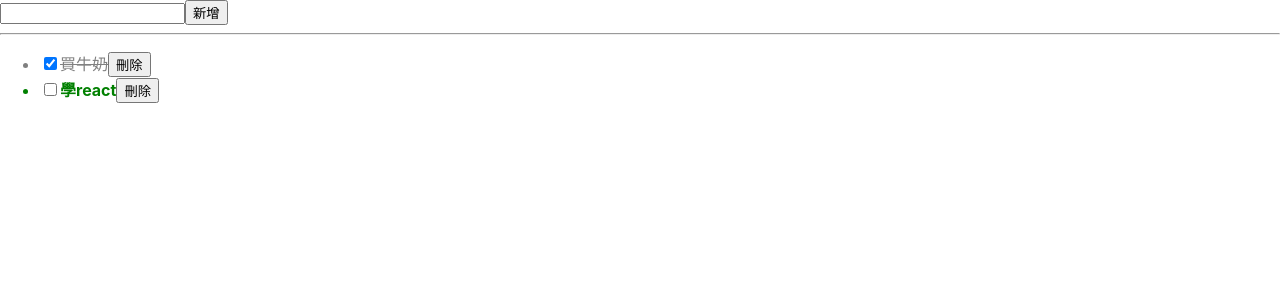
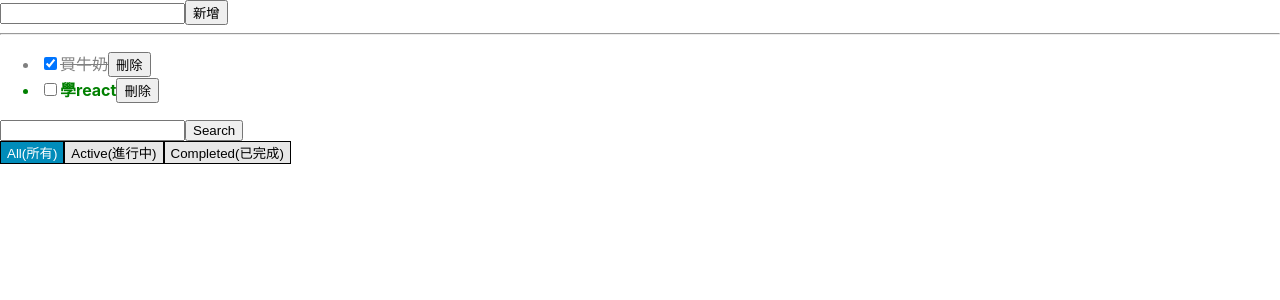
Before and after one commit to JoeChou0810/react, a React (Create React App) app: page / in a window 1280 px wide. Shown: the top 300 px of the page. Built offline with nearby package versions, Linux system fonts and the light colour scheme.

Commit message:
todoList

```diff
--- a/src/1215/4.todo/TodoApp.js
+++ b/src/1215/4.todo/TodoApp.js
@@ -1,7 +1,7 @@
 import { useState } from 'react'
 
 import AddForm from './AddForm'
-import TodoList from './TodoList'
+import TodoList from './TodoList/TodoList'
 
 import './TodoApp.css'
 
--- /dev/null
+++ b/src/1216/1.todo-p2/AddForm.js
@@ -0,0 +1,37 @@
+import { useState } from 'react'
+
+function AddForm({ addTodo }) {
+  const [inputValue, setInputValue] = useState('')
+
+  return (
+    <>
+      <input
+        type="text"
+        value={inputValue}
+        onChange={(e) => {
+          setInputValue(e.target.value)
+        }}
+        onKeyDown={(e) => {
+          if (e.key === 'Enter') {
+            addTodo(inputValue)
+
+            // 清空文字輸入框
+            setInputValue('')
+          }
+        }}
+      />
+      <button
+        onClick={() => {
+          addTodo(inputValue)
+
+          // 清空文字輸入框
+          setInputValue('')
+        }}
+      >
+        新增
+      </button>
+    </>
+  )
+}
+
+export default AddForm
--- /dev/null
+++ b/src/1216/1.todo-p2/TodoApp.css
@@ -0,0 +1,21 @@
+.completed {
+    text-decoration: line-through;
+    color:gray;
+}
+
+.not-completed {
+    color:green;
+    font-weight: bold;
+}
+
+.filter-button-normal{
+  background-color: #e7e7e7;
+  color:black;
+  border: 1px black solid;
+}
+
+.filter-button-active{
+  background-color: #008CBA;
+  color:white;
+  border: 1px black solid;
+}
--- /dev/null
+++ b/src/1216/1.todo-p2/TodoApp.js
@@ -0,0 +1,168 @@
+import { useState } from 'react'
+
+import AddForm from './AddForm'
+import TodoList from './TodoList'
+
+import './TodoApp.css'
+
+function TodoApp() {
+  // 文字輸入框用
+  const [inputValue, setInputValue] = useState('')
+  // todo列表用
+  // 每個todo項目: ex. {id: number, text: string, completed: bool }
+  const [todos, setTodos] = useState([
+    { id: 1, text: '買牛奶', completed: true },
+    { id: 2, text: '學react', completed: false },
+  ])
+
+  const [todosDisplay, setTodosDisplay] = useState([])
+
+  // 過濾目前呈現項目用的選項
+  // type =  'All' | 'Active' | 'Completed'
+  const [currentFilter, setCurrentFilter] = useState('All')
+  const [searchWord, setSearchWord] = useState('')
+  const getSearchTodos = (items) => {
+    return items.filter((v, i) => {
+      return v.text.includes(searchWord)
+    })
+  }
+  // 檢查用的函式
+  // 回傳過濾後的todos
+  const getFilterTodos = (items) => {
+    // return todos.filter((v, i) => {
+    //   if (currentFilter === 'All') return true
+    //   if (currentFilter === 'Active') return !v.completed
+    //   if (currentFilter === 'Completed') return v.completed
+    // })
+    if (currentFilter === 'All') return todos
+
+    if (currentFilter === 'Active') {
+      return items.filter((v, i) => {
+        return v.completed === false
+      })
+    }
+
+    if (currentFilter === 'Completed') {
+      return items.filter((v, i) => {
+        return v.completed === true
+      })
+    }
+  }
+  const applyFilterTodos = () => {
+    let newTodos = getSearchTodos(todos)
+
+    newTodos = getFilterTodos(newTodos)
+
+    setTodosDisplay(newTodos)
+  }
+
+  const addTodo = (text) => {
+    // id產生的幾種方式:
+    // 1. 用加入當下的時間微秒值(ps. 不適合多人使用系統)
+    // 2. id是數字時，可求出最大值再遞增(類似資料庫中的auto increment)
+    // 3. 隨機產生語法或函式庫 例如 uuid/nanoid 等函式庫
+
+    // 先寫出要新增的物件值
+    // id用時間日期物件的微秒值
+    const newTodo = {
+      id: Number(new Date()),
+      text: text,
+      completed: false,
+    }
+
+    // 1 2 3 三步驟(拷貝 -> 加入到新陣列中 -> 設定回state)
+    setTodos([newTodo, ...todos])
+  }
+
+  const toggleCompleted = (id) => {
+    //1. 從目前的state拷貝出一個新的物件陣列
+    const newTodos = todos.map((v2) => {
+      return { ...v2 }
+    })
+
+    // 2. 在新的物件陣列上作處理
+    // toggle(切換)-> true變false false變true
+    const index = newTodos.findIndex((v3, i3) => {
+      return v3.id === id
+    })
+
+    // 有找到時
+    if (index !== -1) {
+      newTodos[index].completed = !newTodos[index].completed
+
+      // 3. 設定回state中
+      setTodos(newTodos)
+    }
+  }
+
+  const deleteTodo = (id) => {
+    //1, 2
+    const newTodos = todos.filter((v2, i2) => {
+      return id !== v2.id
+    })
+
+    // 3
+    setTodos(newTodos)
+  }
+
+  return (
+    <>
+      <AddForm addTodo={addTodo} />
+      <hr />
+      <TodoList
+        // todos 改為 getFilterTodos
+        todos={getFilterTodos()}
+        toggleCompleted={toggleCompleted}
+        deleteTodo={deleteTodo}
+      />
+      {/* 以下為過濾用按鈕 */}
+      <input
+        type="text"
+        value={searchWord}
+        onChange={(e) => {
+          setSearchWord(e.target.value)
+        }}
+      />
+      <button onClick={() => {}}>Search</button>
+      <br />
+      <button
+        className={
+          currentFilter === 'All'
+            ? 'filter-button-active'
+            : 'filter-button-normal'
+        }
+        onClick={() => {
+          setCurrentFilter('All')
+        }}
+      >
+        All(所有)
+      </button>
+      <button
+        className={
+          currentFilter === 'Active'
+            ? 'filter-button-active'
+            : 'filter-button-normal'
+        }
+        onClick={() => {
+          setCurrentFilter('Active')
+        }}
+      >
+        Active(進行中)
+      </button>
+      <button
+        className={
+          currentFilter === 'Completed'
+            ? 'filter-button-active'
+            : 'filter-button-normal'
+        }
+        onClick={() => {
+          setCurrentFilter('Completed')
+        }}
+      >
+        Completed(已完成)
+      </button>
+    </>
+  )
+}
+
+export default TodoApp
--- /dev/null
+++ b/src/1216/1.todo-p2/TodoList/TodoItem.js
@@ -0,0 +1,21 @@
+import React from 'react'
+
+function TodoItem({ id, completed, text, toggleCompleted, deleteTodo }) {
+  // const { id, completed, text, toggleCompleted, deleteTodo } = props
+
+  return (
+    <>
+      <li key={id} className={completed ? 'completed' : 'not-completed'}>
+        <input
+          type="checkbox"
+          checked={completed}
+          onChange={() => toggleCompleted(id)}
+        />
+        {text}
+        <button onClick={() => deleteTodo(id)}>刪除</button>
+      </li>
+    </>
+  )
+}
+
+export default TodoItem
--- /dev/null
+++ b/src/1216/1.todo-p2/TodoList/index.js
@@ -0,0 +1,28 @@
+import React from 'react'
+
+import TodoItem from './TodoItem'
+
+function TodoList({ todos, toggleCompleted, deleteTodo }) {
+  return (
+    <>
+      <ul>
+        {todos.map((v, i) => {
+          const { id, completed, text } = v
+
+          return (
+            <TodoItem
+              key={id}
+              id={id}
+              completed={completed}
+              text={text}
+              toggleCompleted={toggleCompleted}
+              deleteTodo={deleteTodo}
+            />
+          )
+        })}
+      </ul>
+    </>
+  )
+}
+
+export default TodoList
--- a/src/App.js
+++ b/src/App.js
@@ -8,8 +8,9 @@
 // import Parents from './1215/1.ptoc/Parents'
 // import Exam2 from './1213/3.state-exam/Exam'
 // import Parent from './1215/3.ptoc/Parent'
-import TodoApp from './1215/4.todo/TodoApp'
+// import TodoApp from './1215/4.todo/TodoApp'
 // import TodoList from './1215/4.todo/TodoList'
+import TodoApp from './1216/1.todo-p2/TodoApp'
 
 function App() {
   return (
```
Also changed, not shown: src/1215/4.todo/TodoList/TodoList.js (renamed from src/1215/4.todo/TodoList.js).
